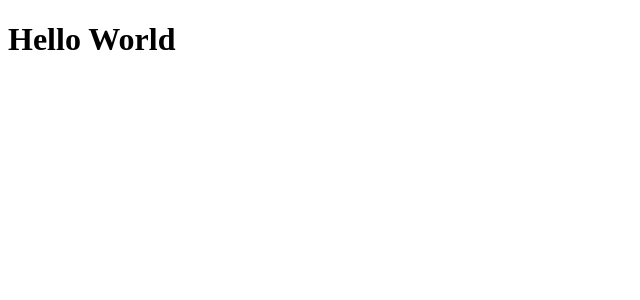
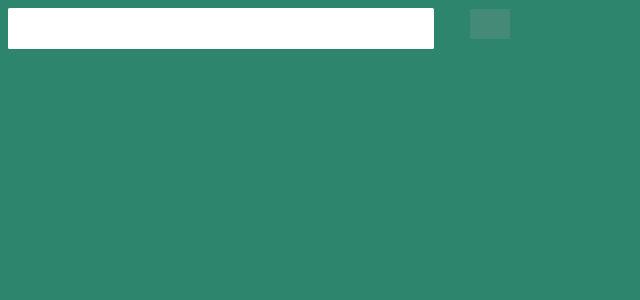
Before and after one commit to GOATDreamTeam/frontend, a React app: page / in a window 1280 px wide. Shown: the top 300 px of the page, without its empty margins (0-640 px from the left). Built offline with nearby package versions, Linux system fonts and the light colour scheme; grey boxes are pictures that could not be loaded.

Commit message:
add autocomplete input

```diff
--- a/src/components/App/App.jsx
+++ b/src/components/App/App.jsx
@@ -1,5 +1,8 @@
 import React from 'react';
+import Autocomplete from './Autocomplete/Autocomplete';
 
 export default function App() {
-  return <h1>Hello World</h1>;
+  return <>
+  <Autocomplete list={['Hydrangea', 'Daisy', 'Cedar', 'Fern Spikey', 'Fern squishy']}/>
+  </>;
 }
--- /dev/null
+++ b/src/components/App/Autocomplete/Autocomplete.jsx
@@ -0,0 +1,103 @@
+//References code from the React Autocomplete
+
+import React, { useState } from 'react';
+import PropTypes from 'prop-types';
+
+import styles from './autocomplete.css';
+
+const Autocomplete = ({ list }) => {
+  const [activeOption, setActiveOption] = useState(0);
+  const [filteredOptions, setFilteredOptions] = useState([]);
+  const [showOptions, setShowOptions] = useState(false);
+  const [searchTerm, setSearchTerm] = useState('');
+
+  //On input change filter from the list
+  const onChange = (e) => {
+    const searchTerm = e.currentTarget.value;
+    setActiveOption(0);
+    setFilteredOptions(list.filter(option => option.toLowerCase().indexOf(searchTerm.toLowerCase()) > -1));
+    setShowOptions(true);
+    setSearchTerm(searchTerm);
+  };
+
+  //When using arrows for
+  const onKeyDown = (e) => {
+    //On enter
+    if(e.keyCode === 13) {
+      setActiveOption(0);
+      setShowOptions(false);
+      setSearchTerm(filteredOptions[activeOption]);
+    //On up arrow
+    } else if(e.keycode === 38) {
+      if(activeOption === 0) {
+        return;
+      }
+      setActiveOption(activeOption - 1);
+    //On down arrow
+    } else if(e.keycode === 40) {
+      if(activeOption - 1 === filteredOptions.length) {
+        return;
+      }
+      setActiveOption(activeOption + 1);
+    }
+  };
+
+  //Need an onSubmit for the form or button to render list of matches for list page
+  const onSubmit = (e) => {
+    e.preventDefault();
+    console.log('button clicked!');
+  };
+  //On click for suggestions
+  const onClick = (e) => {
+    setFilteredOptions([]);
+    setShowOptions(false);
+    setSearchTerm(e.currentTarget.innerText);
+  };
+
+  //Conditional rendering for suggestions
+  let optionList;
+  if(showOptions && searchTerm) {
+    if(filteredOptions.length) {
+      optionList = (
+        <ul className={styles.suggestions}>
+          {filteredOptions.map(option => {
+            return (
+              <li key={option} onClick={onClick}>
+                {option}
+              </li>
+            );
+          })}
+        </ul>
+      );
+    } else {
+      optionList = (
+        <>
+          <p className={styles.noSuggestions}>No suggestions</p>
+        </>
+      );
+    }
+  }
+
+  return (
+    <>
+      <div className={styles.search}>
+        <form onSubmit={onSubmit}>
+          <input type="text"
+            className={styles.searchInput}
+            onChange={onChange}
+            onKeyDown={onKeyDown}
+            value={searchTerm}/>
+          <button type="submit" className={styles.searchSubmit}></button>
+        </form>
+      </div>
+      {optionList}
+    </>
+
+  );
+};
+
+Autocomplete.propTypes = {
+  list: PropTypes.instanceOf(Array)
+};
+
+export default Autocomplete;
--- /dev/null
+++ b/src/components/App/Autocomplete/autocomplete.css
@@ -0,0 +1,62 @@
+body {
+  background: #2e856e;
+}
+.search {
+  width: 40%;
+  position: relative;
+}
+.searchInput {
+  border:0.1rem solid transparent;
+  border-radius: 0.1rem;
+  font-size: 2rem;
+}
+.searchInput:focus {
+  outline: none;
+  font-size:2.5rem;
+  border-radius: 0.2rem;
+  padding: 1rem;
+  border: 0.1rem solid #8abaae;
+}
+.searchSubmit {
+  height: 100%;
+  width: 3em;
+  margin-top: -1.5em;
+  position: absolute;
+  top: 50%;
+  right: 0.2rem;
+
+  opacity: 0.2;
+  background-color: transparent;
+  border: 0;
+  background-repeat: no-repeat;
+  background-size: 100%;
+  background-image: url("https://icon-library.com/images/plant-icon/plant-icon-2.jpg");
+}
+.searchSubmit:hover {
+  outline: none;
+  opacity: 0.4;
+  cursor: pointer;
+}
+.searchSubmit:focus {
+  outline: none;
+  opacity: 0.9;
+}
+
+ul.suggestions {
+  display: block;
+  list-style: none;
+  width: 40%;
+}
+
+ul.suggestions li {
+  display: block;
+}
+
+ul.suggestions li:hover {
+  cursor: pointer;
+  transition: 0.3s all;
+}
+
+ul.suggestions li.option-active {
+  font-size: 1.5rem;
+}
```
